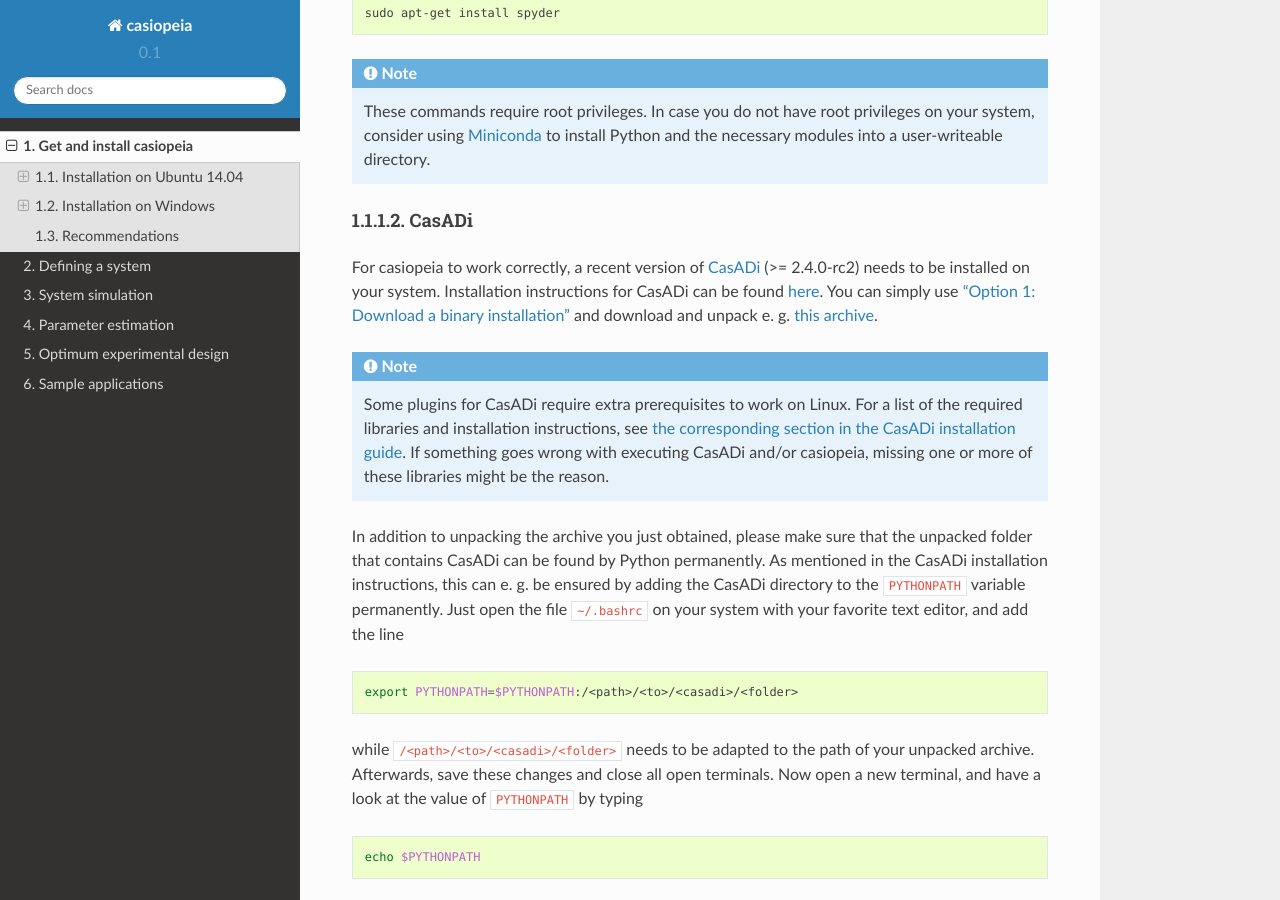
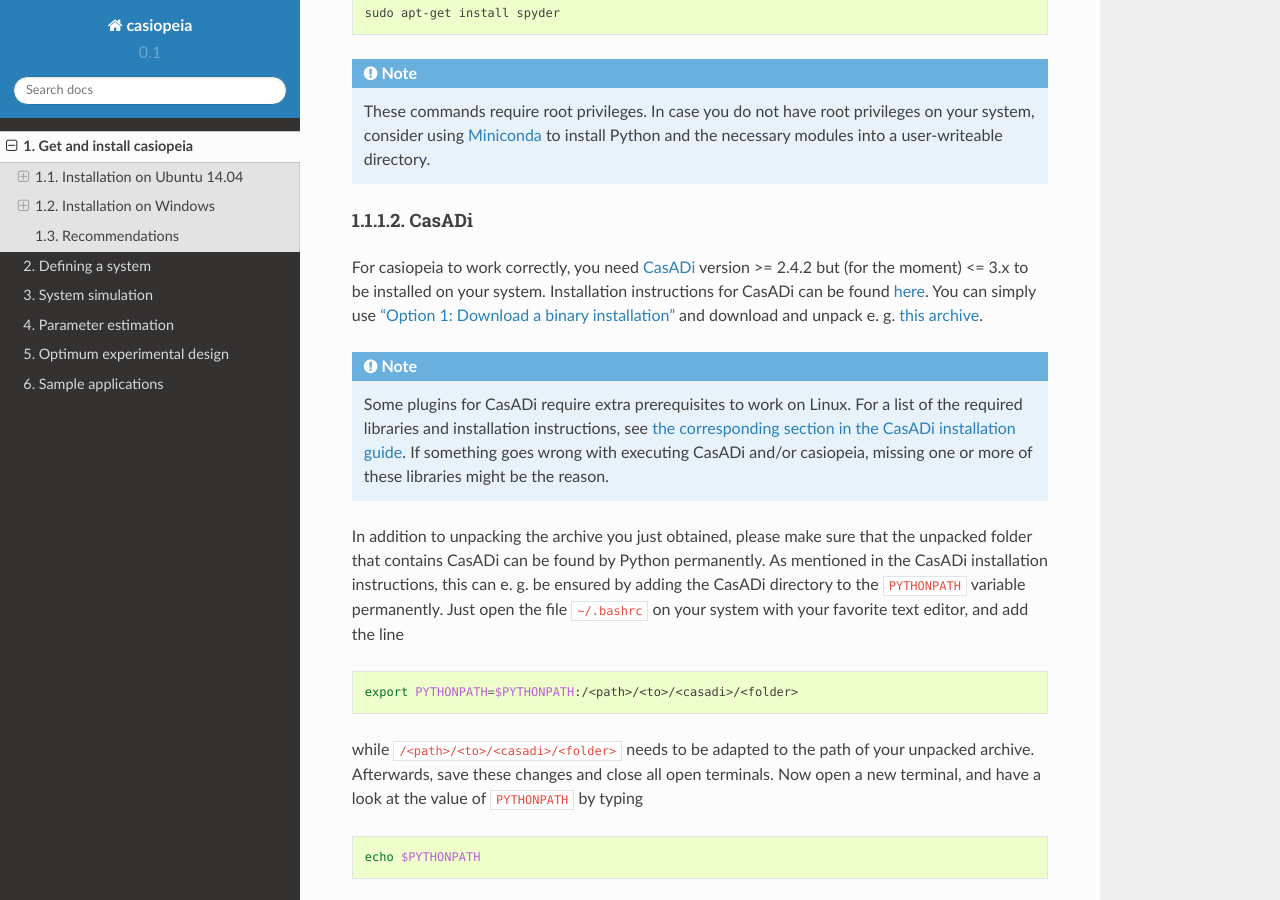
Before and after one commit to adbuerger/casiopeia, a Sphinx documentation site: the page built from doc/install.rst, in a window 1280 px wide and 900 px high, scrolled down 856 px. Built offline with Sphinx 7.4.7 and the Read the Docs theme 2.0.0, drawn with Linux system fonts in a browser that asks for light colours.

Commit message:
updating installation instructions

```diff
--- a/doc/install.rst
+++ b/doc/install.rst
@@ -58,7 +58,7 @@
 CasADi
 ^^^^^^
 
-For casiopeia to work correctly, a recent version of `CasADi <http://casadi.org>`_ (>= 2.4.0-rc2) needs to be installed on your system. Installation instructions for CasADi can be found  `here <https://github.com/casadi/casadi/wiki/InstallationInstructions>`_. You can simply use `"Option 1: Download a binary installation" <https://github.com/casadi/casadi/wiki/InstallationInstructions#option-1-download-a-binary-installation-recommended>`_ and download and unpack e. g. `this archive <http://sourceforge.net/projects/casadi/files/CasADi/2.4.1/linux/casadi-py27-np1.9.1-v2.4.1.tar.gz/download>`_.
+For casiopeia to work correctly, you need `CasADi <http://casadi.org>`_  version >= 2.4.2 but (for the moment) <= 3.x to be installed on your system. Installation instructions for CasADi can be found  `here <https://github.com/casadi/casadi/wiki/InstallationInstructions>`_. You can simply use `"Option 1: Download a binary installation" <https://github.com/casadi/casadi/wiki/InstallationInstructions#option-1-download-a-binary-installation-recommended>`_ and download and unpack e. g. `this archive <http://sourceforge.net/projects/casadi/files/CasADi/2.4.1/linux/casadi-py27-np1.9.1-v2.4.1.tar.gz/download>`_.
 
 .. note:: Some plugins for CasADi require extra prerequisites to work on Linux. For a list of the required libraries and installation instructions, see `the corresponding section in the CasADi installation guide <https://github.com/casadi/casadi/wiki/linuxplugins>`_. If something goes wrong with executing CasADi and/or casiopeia, missing one or more of these libraries might be the reason.
 
```
